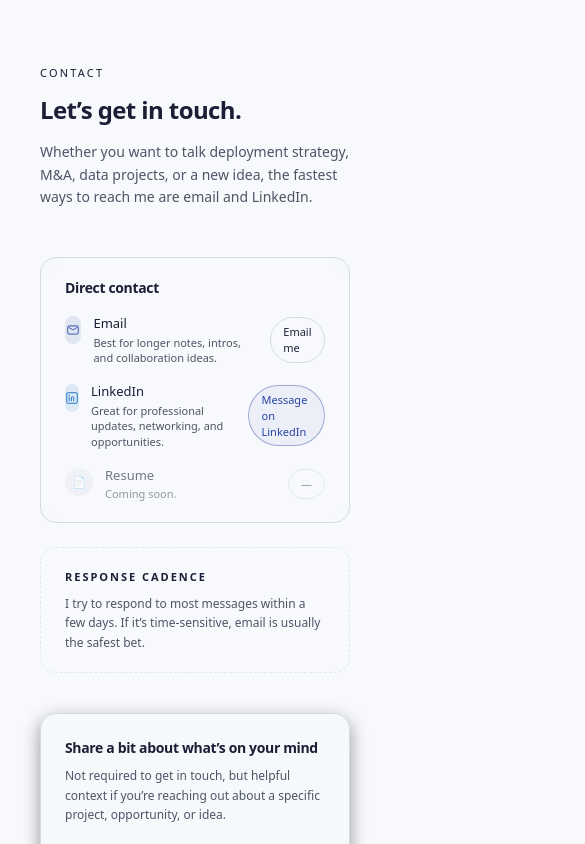
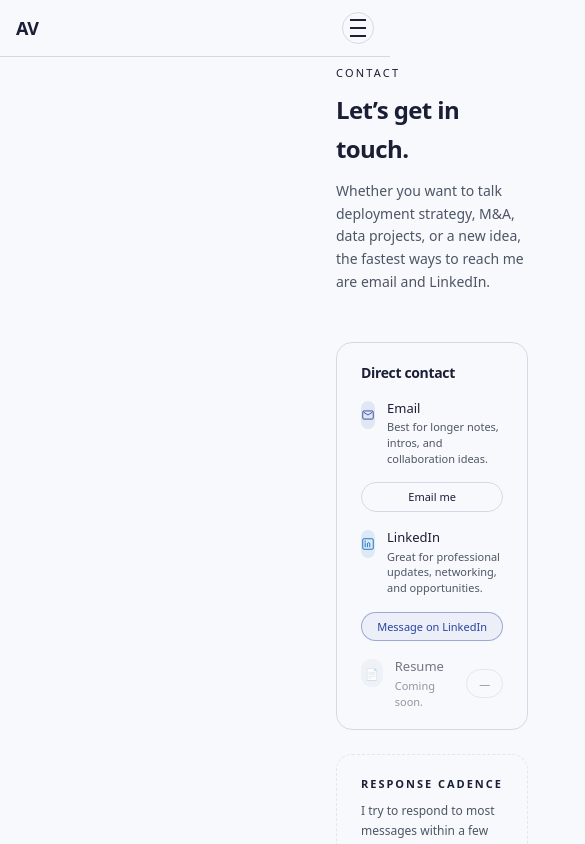
Before and after one commit to avelayud/my-portfolio, a Next.js app: page /contact in a window 390 px wide. Shown: the top 844 px of the page, 585 px wide, since content can reach past the window. Built offline with nearby package versions, Linux system fonts and the light colour scheme.

Commit message:
update about page map and make contact page able to tie to sidebar

```diff
--- a/app/about/page.tsx
+++ b/app/about/page.tsx
@@ -11,8 +11,29 @@ const WorldMap = dynamic(
   { ssr: false }
 );
 
-const visitedCountries = [
-  "USA","Canada","Mexico","Costa Rica","Colombia","Belize","Spain","France","Portugal","Monaco","Netherlands","Switzerland","UK","Ireland","India","Thailand","Cambodia","Vietnam","Morocco","Vatican","UAE"
+// ISO 3166-1 alpha-2 codes for visited countries
+const visitedCountryData = [
+  { country: "US", value: 1 }, // USA
+  { country: "CA", value: 1 }, // Canada
+  { country: "MX", value: 1 }, // Mexico
+  { country: "CR", value: 1 }, // Costa Rica
+  { country: "CO", value: 1 }, // Colombia
+  { country: "BZ", value: 1 }, // Belize
+  { country: "ES", value: 1 }, // Spain
+  { country: "FR", value: 1 }, // France
+  { country: "PT", value: 1 }, // Portugal
+  { country: "MC", value: 1 }, // Monaco
+  { country: "NL", value: 1 }, // Netherlands
+  { country: "CH", value: 1 }, // Switzerland
+  { country: "GB", value: 1 }, // UK
+  { country: "IE", value: 1 }, // Ireland
+  { country: "IN", value: 1 }, // India
+  { country: "TH", value: 1 }, // Thailand
+  { country: "KH", value: 1 }, // Cambodia
+  { country: "VN", value: 1 }, // Vietnam
+  { country: "MA", value: 1 }, // Morocco
+  { country: "VA", value: 1 }, // Vatican City
+  { country: "AE", value: 1 }, // UAE
 ];
 
 
@@ -118,7 +139,7 @@ export default function AboutPage() {
             <WorldMap
               color="blue"
               size="responsive"
-              data={visitedCountries.map((c) => ({ country: c, value: 1 }))}
+              data={visitedCountryData}
             />
           </div>
         </section>
--- a/app/contact/page.tsx
+++ b/app/contact/page.tsx
@@ -1,5 +1,7 @@
 // app/contact/page.tsx
 "use client";
+
+import Sidebar from "@/components/Sidebar";
 
 function IconMail(props: React.SVGProps<SVGSVGElement>) {
   return (
@@ -74,7 +76,11 @@ function IconLocation(props: React.SVGProps<SVGSVGElement>) {
 
 export default function ContactPage() {
   return (
-    <main className="section-container py-16">
+    <div className="flex">
+      <Sidebar />
+
+      <main className="ml-64 w-full min-h-screen bg-background px-10 py-16">
+        <div className="section-container">
           {/* Header */}
           <header className="mb-12">
             <p className="text-[11px] uppercase tracking-[0.2em] text-text-tertiary mb-2">
@@ -82,8 +88,8 @@ export default function ContactPage() {
             </p>
             <h1 className="section-title mb-3">Let’s get in touch.</h1>
             <p className="section-subtitle max-w-2xl">
-          Whether you want to talk deployment strategy, M&A, data projects, or a new idea,
-          the fastest ways to reach me are email and LinkedIn.
+              Whether you want to talk deployment strategy, M&amp;A, data projects, or a new
+              idea, the fastest ways to reach me are email and LinkedIn.
             </p>
           </header>
 
@@ -98,7 +104,7 @@ export default function ContactPage() {
 
                 <ul className="space-y-4 text-sm text-text-secondary">
                   {/* Email */}
-              <li className="flex items-center justify-between gap-4">
+                  <li className="flex flex-col sm:flex-row sm:items-center sm:justify-between gap-4">
                     <div className="flex items-start gap-3">
                       <span className="mt-[2px] inline-flex h-7 w-7 items-center justify-center rounded-full bg-brand-primary/10 text-brand-primary">
                         <IconMail className="h-3.5 w-3.5" />
@@ -114,14 +120,14 @@ export default function ContactPage() {
                     </div>
                     <a
                       href="mailto:velayudamarjuna@gmail.com"
-                  className="inline-flex items-center rounded-full border border-border-subtle bg-background px-3 py-1.5 text-[11px] font-medium text-text-primary hover:border-brand-primary hover:text-brand-primary transition"
+                      className="inline-flex w-full sm:w-40 items-center justify-center rounded-full border border-border-subtle bg-background px-3 py-1.5 text-[11px] font-medium text-text-primary hover:border-brand-primary hover:text-brand-primary transition whitespace-nowrap"
                     >
                       Email me
                     </a>
                   </li>
 
                   {/* LinkedIn */}
-              <li className="flex items-center justify-between gap-4">
+                  <li className="flex flex-col sm:flex-row sm:items-center sm:justify-between gap-4">
                     <div className="flex items-start gap-3">
                       <span className="mt-[2px] inline-flex h-7 w-7 items-center justify-center rounded-full bg-[#0A66C2]/10 text-[#0A66C2]">
                         <IconLinkedIn className="h-3.5 w-3.5" />
@@ -139,7 +145,7 @@ export default function ContactPage() {
                       href="https://www.linkedin.com/in/arjuna-velayudam"
                       target="_blank"
                       rel="noreferrer"
-                  className="inline-flex items-center rounded-full border border-brand-primary/40 bg-brand-primary/5 px-3 py-1.5 text-[11px] font-medium text-brand-primary hover:bg-brand-primary/10 transition"
+                      className="inline-flex w-full sm:w-40 items-center justify-center rounded-full border border-brand-primary/40 bg-brand-primary/5 px-3 py-1.5 text-[11px] font-medium text-brand-primary hover:bg-brand-primary/10 transition whitespace-nowrap"
                     >
                       Message on LinkedIn
                     </a>
@@ -189,7 +195,10 @@ export default function ContactPage() {
                   specific project, opportunity, or idea.
                 </p>
 
-            <form className="space-y-4 text-sm" onSubmit={(e) => e.preventDefault()}>
+                <form
+                  className="space-y-4 text-sm"
+                  onSubmit={(e) => e.preventDefault()}
+                >
                   <div className="grid gap-4 md:grid-cols-2">
                     <div className="space-y-1.5">
                       <label className="block text-[11px] font-medium text-text-secondary">
@@ -225,7 +234,9 @@ export default function ContactPage() {
                       <option value="" disabled>
                         Select a topic
                       </option>
-                  <option value="deployment">Deployment strategy / technical PM roles</option>
+                      <option value="deployment">
+                        Deployment strategy / technical PM roles
+                      </option>
                       <option value="ma">M&amp;A / deals &amp; modeling</option>
                       <option value="data">Data / analytics / ML projects</option>
                       <option value="startup">Startups / ideas / investing</option>
@@ -341,6 +352,8 @@ export default function ContactPage() {
               </div>
             </section>
           </div>
+        </div>
       </main>
+    </div>
   );
 }
```
Lines whose indentation alone changed are shown as unchanged.
